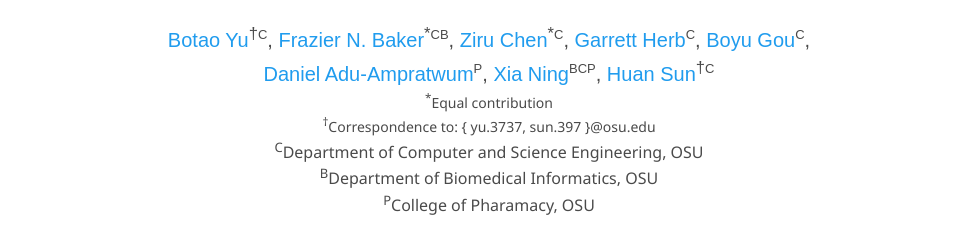
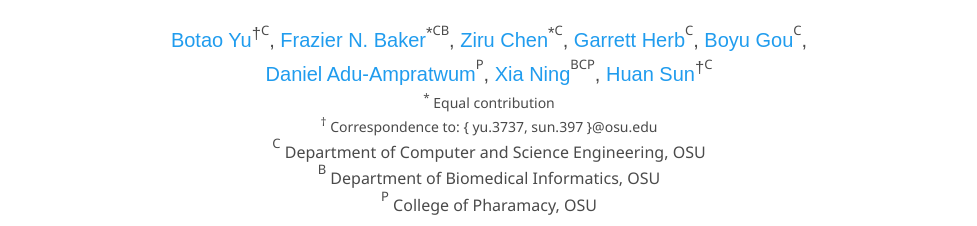
Before and after one commit to OSU-NLP-Group/ChemToolAgent, a plain HTML site: page index.html in a window 1280 px wide. Shown: the part 247-473 px from the top of the page, without its empty margins (151-1128 px from the left). Drawn offline with nearby package versions, Linux system fonts and the light colour scheme; a script that the page names is missing; some icons are missing; a web font is replaced by a local one.

Commit message:
update more links and stuffs

```diff
--- a/index.html
+++ b/index.html
@@ -71,8 +71,14 @@
             More Research
           </a>
           <div class="navbar-dropdown">
+            <a class="navbar-item" href="https://osu-nlp-group.github.io/LLM4Chem/">
+              LlaSMol (chemistry LLMs)
+            </a>
             <a class="navbar-item" href="https://imageomics.github.io/bioclip/">
               BioClip
+            </a>
+            <a class="navbar-item" href="https://osu-nlp-group.github.io/UGround/">
+              UGround
             </a>
             <a class="navbar-item" href="https://osu-nlp-group.github.io/SeeAct/">
               SeeAct
@@ -80,14 +86,8 @@
             <a class="navbar-item" href="https://osu-nlp-group.github.io/TravelPlanner/">
               TravelPlanner
             </a>
-            <a class="navbar-item" href="https://osu-nlp-group.github.io/Mind2Web/">
-              Mind2Web
-            </a>
             <a class="navbar-item" href="https://mmmu-benchmark.github.io/">
               MMMU
-            </a>
-            <a class="navbar-item" href="https://osu-nlp-group.github.io/MagicBrush/">
-              MagicBrush
             </a>
             <a class="navbar-item" href="https://tiger-ai-lab.github.io/MAmmoTH/">
               Mammoth
@@ -105,6 +105,16 @@
     </div>
   </nav>
 
+  <style>
+    .sup2 {
+        position: relative;
+        top: -4px;
+        font-size: 13px;
+        font-family: 'Noto Sans', sans-serif;
+    }
+  </style>
+
+
 
   <section class="hero">
     <div class="hero-body" style="margin-bottom: 0;">
@@ -120,38 +130,38 @@
             </h2>
             <div class="is-size-5 publication-authors">
               <span class="author-block">
-                <a href="https://btyu.github.io/">Botao Yu</a><sup>&dagger;</sup><sup style="font-size: 13px;">C</sup>,</span>
+                <a href="https://btyu.github.io/">Botao Yu</a><sup>&dagger;</sup><sup class="sup2">C</sup>,</span>
               <span class="author-block">
-                <a href="https://linkedin.com/in/frazierbaker">Frazier N. Baker</a><sup>*</sup><sup style="font-size: 13px;">CB</sup>,</span>
+                <a href="https://linkedin.com/in/frazierbaker">Frazier N. Baker</a><sup>*</sup><sup class="sup2">CB</sup>,</span>
                 <span class="author-block">
-                  <a href="https://ronch99.github.io/">Ziru Chen</a><sup>*</sup><sup style="font-size: 13px;">C</sup>,</span>
+                  <a href="https://ronch99.github.io/">Ziru Chen</a><sup>*</sup><sup class="sup2">C</sup>,</span>
               <span class="author-block">
-                <a href="https://www.linkedin.com/in/garrett-herb-5647b0217/">Garrett Herb</a><sup style="font-size: 13px;">C</sup>,
+                <a href="https://www.linkedin.com/in/garrett-herb-5647b0217/">Garrett Herb</a><sup class="sup2">C</sup>,
               </span>
               <span class="author-block">
-                <a href="https://boyugou.github.io/">Boyu Gou</a><sup style="font-size: 13px;">C</sup>,
+                <a href="https://boyugou.github.io/">Boyu Gou</a><sup class="sup2">C</sup>,
               </span>
               <br>
               <span class="author-block">
-                <a href="https://pharmacy.osu.edu/directory/daniel-adu-ampratwum">Daniel Adu-Ampratwum</a><sup style="font-size: 13px;">P</sup>,
+                <a href="https://pharmacy.osu.edu/directory/daniel-adu-ampratwum">Daniel Adu-Ampratwum</a><sup class="sup2">P</sup>,
               </span>
               <span class="author-block">
-                <a href="https://u.osu.edu/ning.104/">Xia Ning</a><sup style="font-size: 13px;">BCP</sup>,
+                <a href="https://u.osu.edu/ning.104/">Xia Ning</a><sup class="sup2">BCP</sup>,
               </span>
               <span class="author-block">
-                <a href="https://web.cse.ohio-state.edu/~sun.397/">Huan Sun</a><sup>&dagger;</sup><sup style="font-size: 13px;">C</sup>
+                <a href="https://web.cse.ohio-state.edu/~sun.397/">Huan Sun</a><sup>&dagger;</sup><sup class="sup2">C</sup>
               </span>
             </div>
-            <span class="author-block" style="font-size: 14px"><sup>*</sup>Equal contribution</span>
+            <span class="author-block" style="font-size: 14px"><sup>*</sup> Equal contribution</span>
             <br>
-            <span class="author-block" style="font-size: 14px"><sup>&dagger;</sup>Correspondence to: { yu.3737, sun.397 }@osu.edu</span>
+            <span class="author-block" style="font-size: 14px"><sup>&dagger;</sup> Correspondence to: { yu.3737, sun.397 }@osu.edu</span>
 
             <br>
 
             <div class="author-block">
-              <span class="author-block"><sup style="font-size: 13px;">C</sup>Department of Computer and Science Engineering, OSU</span><br>
-              <span class="author-block"><sup style="font-size: 13px;">B</sup>Department of Biomedical Informatics, OSU</span><br>
-              <span class="author-block"><sup style="font-size: 13px;">P</sup>College of Pharamacy, OSU</span><br>
+              <span class="author-block"><sup class="sup2">C</sup> Department of Computer and Science Engineering, OSU</span><br>
+              <span class="author-block"><sup class="sup2">B</sup> Department of Biomedical Informatics, OSU</span><br>
+              <span class="author-block"><sup class="sup2">P</sup> College of Pharamacy, OSU</span><br>
             </div>
 
             <br>
@@ -264,8 +274,8 @@
           <!-- <h2 class="title is-3">Overview Performance</h2> -->
           <div class="container is-max-desktop">
             <div class="content has-text-centered">
-              <p style="text-align:left">The following table shows the overall performance on the three datasets.</p>
-              <img style="width: 100%;" src="./static/images/tables/overall_performance.png" class="center">
+              <p style="text-align:left">The following table shows the overall performance on the specialized tasks (the SMolInstruct dataset) and the general questions (the MMLU-Chemistry and GPQA-Chemistry dataset).</p>
+              <img style="width: 90%;" src="./static/images/tables/overall_performance.png" class="center">
               <p></p>
               <p style="text-align:left">To understand the errors that ChemAgent makes, for all the samples where ChemAgent (GPT) fails, we engage a chemistry expert to analyze the problem solving process and identify the errors, which are categorized into three types: <strong>reasoning error</strong>, <strong>grounding error</strong>, and <strong>tool error</strong>. The following bar charts show the error distribution.</p>
               <img style="width: 100%;" src="./static/images/error_analysis.png" class="center">
```
